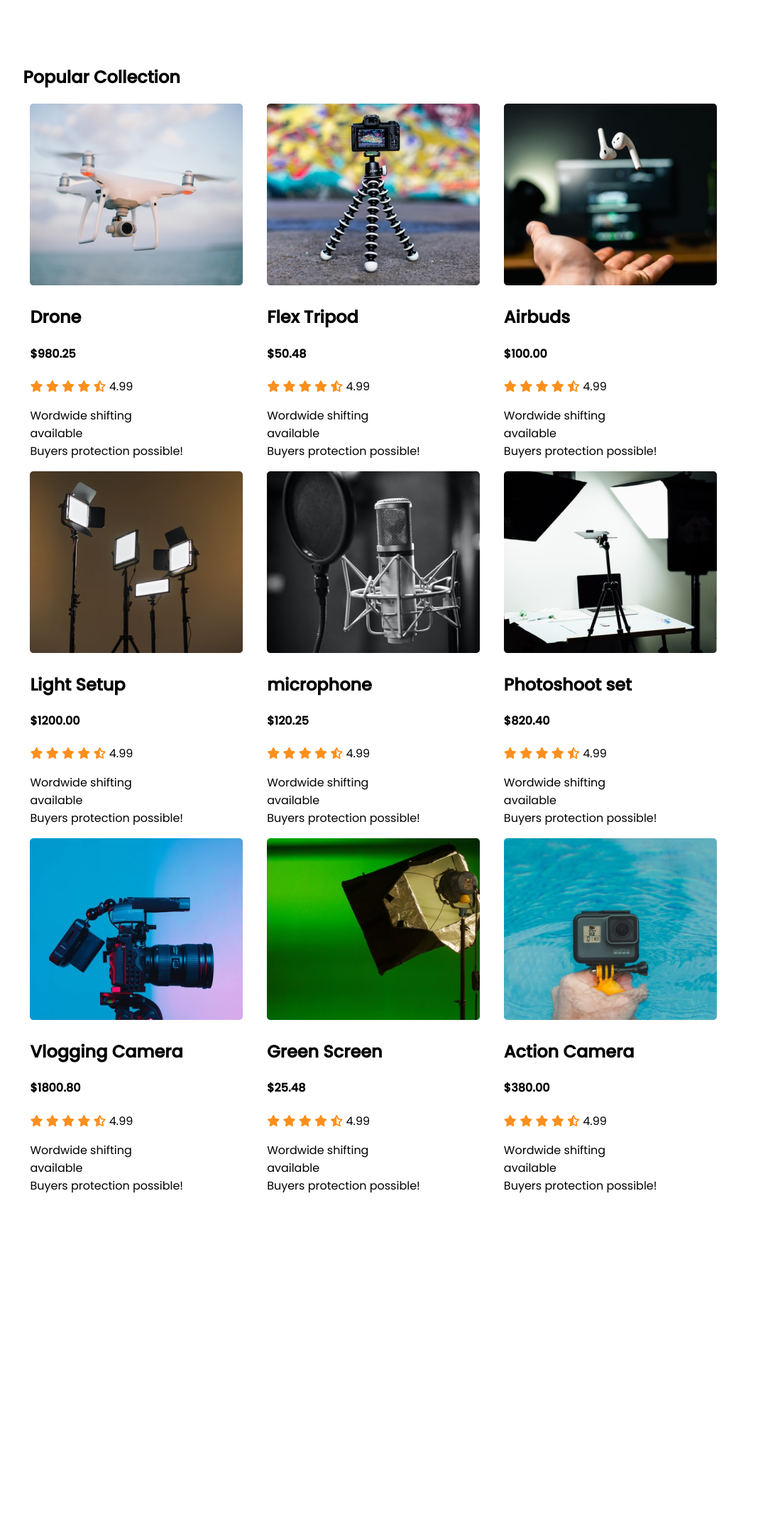
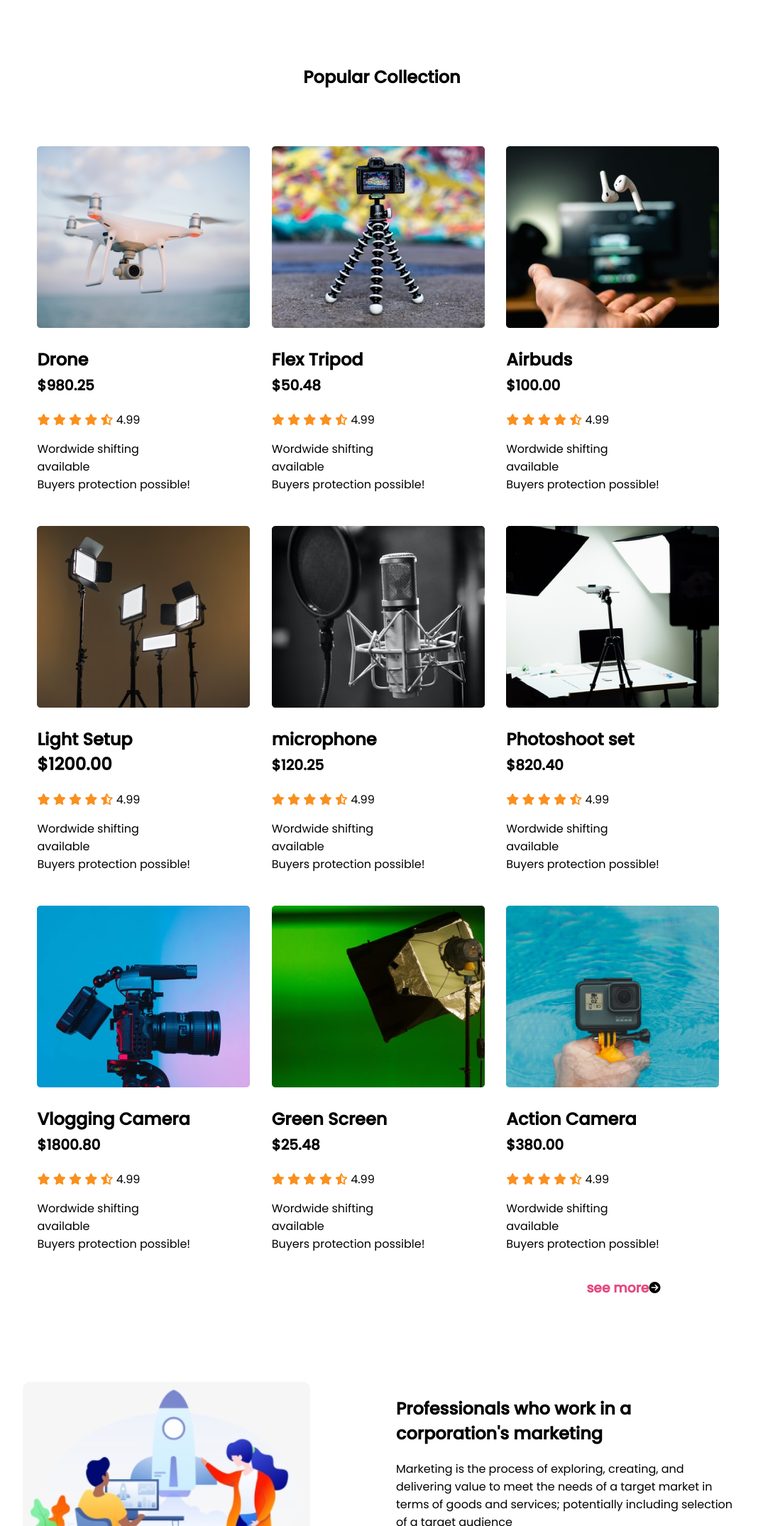
Before and after one commit to mizanurrahaman789/influencer-gears, a plain HTML site: page index.html in a window 1280 px wide. Shown: the part 650-2800 px from the top of the page at 71% size, without its empty margins (102-1177 px from the left). Before the commit the page ends 2369 px from the top, so only its background shows below. Drawn offline with Linux system fonts and the light colour scheme.

Commit message:
middle-area

```diff
--- a/index.html
+++ b/index.html
@@ -97,8 +97,8 @@
                                     <img src="images/drone.png" alt="">
                               </div>
                               <div class="detailes-file">
-                                    <h2>Drone</h2>
-                                    <h4>$980.25</h4>
+                                    <h2>Drone<br><span>$980.25</span></h2>
+
                                     <div class="rating">
                                           <i class="fas fa-star filde"></i>
                                           <i class="fas fa-star filde"></i>
@@ -115,8 +115,8 @@
                                     <img src="images/tripod.png" alt="">
                               </div>
                               <div class="detailes-file">
-                                    <h2>Flex Tripod</h2>
-                                    <h4>$50.48</h4>
+                                    <h2>Flex Tripod<br><span>$50.48</span></h2>
+
                                     <div class="rating">
                                           <i class="fas fa-star filde"></i>
                                           <i class="fas fa-star filde"></i>
@@ -133,8 +133,8 @@
                                     <img src="images/airpod.png" alt="">
                               </div>
                               <div class="detailes-file">
-                                    <h2>Airbuds</h2>
-                                    <h4>$100.00</h4>
+                                    <h2>Airbuds<br><span>$100.00</span></h2>
+
                                     <div class="rating">
                                           <i class="fas fa-star filde"></i>
                                           <i class="fas fa-star filde"></i>
@@ -151,8 +151,8 @@
                                     <img src="images/lights.png" alt="">
                               </div>
                               <div class="detailes-file">
-                                    <h2>Light Setup</h2>
-                                    <h4>$1200.00</h4>
+                                    <h2>Light Setup<br>$1200.00</h2>
+
                                     <div class="rating">
                                           <i class="fas fa-star filde"></i>
                                           <i class="fas fa-star filde"></i>
@@ -169,8 +169,8 @@
                                     <img src="images/mic.png" alt="">
                               </div>
                               <div class="detailes-file">
-                                    <h2>microphone</h2>
-                                    <h4>$120.25</h4>
+                                    <h2>microphone<br><span>$120.25</span></h2>
+
                                     <div class="rating">
                                           <i class="fas fa-star filde"></i>
                                           <i class="fas fa-star filde"></i>
@@ -187,8 +187,8 @@
                                     <img src="images/setup.png" alt="">
                               </div>
                               <div class="detailes-file">
-                                    <h2>Photoshoot set</h2>
-                                    <h4>$820.40</h4>
+                                    <h2>Photoshoot set<br><span>$820.40</span></h2>
+
                                     <div class="rating">
                                           <i class="fas fa-star filde"></i>
                                           <i class="fas fa-star filde"></i>
@@ -205,8 +205,8 @@
                                     <img src="images/camera.png" alt="">
                               </div>
                               <div class="detailes-file">
-                                    <h2>Vlogging Camera</h2>
-                                    <h4>$1800.80</h4>
+                                    <h2>Vlogging Camera<br><span>$1800.80</span></h2>
+
                                     <div class="rating">
                                           <i class="fas fa-star filde"></i>
                                           <i class="fas fa-star filde"></i>
@@ -223,8 +223,8 @@
                                     <img src="images/single-light.png" alt="">
                               </div>
                               <div class="detailes-file">
-                                    <h2>Green Screen</h2>
-                                    <h4>$25.48</h4>
+                                    <h2>Green Screen<br><span>$25.48</span></h2>
+
                                     <div class="rating">
                                           <i class="fas fa-star filde"></i>
                                           <i class="fas fa-star filde"></i>
@@ -241,8 +241,8 @@
                                     <img src="images/action.png" alt="">
                               </div>
                               <div class="detailes-file">
-                                    <h2>Action Camera</h2>
-                                    <h4>$380.00</h4>
+                                    <h2>Action Camera<br><span>$380.00</span></h2>
+
                                     <div class="rating">
                                           <i class="fas fa-star filde"></i>
                                           <i class="fas fa-star filde"></i>
@@ -253,13 +253,66 @@
                                           <p>Wordwide shifting<br>available<br>Buyers protection possible!</p>
                                     </div>
                               </div>
+                              <div class="text-more">
+                                    <h3><a>see more</a></h3>
+                                    <i class="fas fa-arrow-circle-right"></i>
+                              </div>
                         </div>
                   </div>
             </div>
       </section>
-      <!----------- middle section area start ---------->
+      <!----------- middle section area end ---------->
+
+      <!-- <section>
+            <div class="products-area">
 
 
+            </div>
+      </section> -->
+
+      <!-------- products--products-area--area------start-- -->
+      <section class="container">
+            <div class="products-area">
+                  <div class="products-img">
+                        <img src="images/marketing.png" alt="">
+
+                  </div>
+                  <div class="products-text">
+                        <h1>Professionals who work in a<br>corporation's marketing </h1>
+                        <p>Marketing is the process of exploring, creating, and delivering value to meet the needs of a
+                              target market in terms of goods and services; potentially including selection of a target
+                              audience</p>
+
+
+                        <h3 class="text-now"><a href="">Target option</a></h3>
+                  </div>
+
+            </div>
+      </section>
+      <!-------- products--products-area--area------end-- -->
+
+      <!-- --------fotter section start --------->
+
+      <footer>
+
+            <div class="footer-area">
+                  <div class="footers">
+                        <div class="footer-title">
+                              <h2>Influencer products</h2>
+                              <p>Copyright © 2020 influencer products<br>All rights reserved</p>
+                        </div>
+                        <div class="footer-icon">
+                              <i class="fab fa-instagram"></i>
+                              <i class="fab fa-twitter-square"></i>
+                              <i class="fab fa-linkedin"></i>
+                              <i class="fab fa-youtube-square"></i>
+
+                        </div>
+                  </div>
+            </div>
+
+      </footer>
+      <!-- --------fotter section end --------->
 
 
 </body>
--- a/style.css
+++ b/style.css
@@ -38,6 +38,9 @@ body{
       background-color: salmon;
       padding: 10px 40px;
 }
+.text-area a{
+      text-decoration: none;
+}
 
 .Influencer-img img{
       width: 100%;
@@ -61,13 +64,91 @@ body{
       display: grid;
       grid-template-columns: repeat(3, 1fr);
       flex-direction: column;
-      margin-left: 10px;
+      margin-left: 20px;
+
 }
 
+.text-title{
+      text-align: center;
+      margin-bottom: 50px;
+}
+
+.middle-about{
+      border: 2px silid oldlace;
+      margin-top: 30px;
+}
+.middle-about span{
+      font-size: 20px;
+}
 .fa-star.filde{
       color: #fb901e;
 }
 .fa-star-half-alt.filde{
       color: #fb901e;
 }
+.text-more{
+      display: flex;
+      align-items: center;
+      justify-content: center;
+
+}
+.text-more a{
+      text-decoration: none;
+      color: #e44880;
+}
 /*---------- middle section area end-------------- */
+
+
+/* -------products--products-area--area------start-------- */
+
+.products-area{
+      /* display: flex;
+      justify-content: center;
+      align-items: center; */
+      display: grid;
+      grid-template-columns: repeat(2, 1fr);
+}
+/* .products-img{
+      width: 40%;
+} */
+.products-text{
+      /* width: 60%; */
+      margin-left: 20px;
+}
+
+.products-img img{
+      width: 80%;
+      border-radius: 10px;
+}
+
+.text-now a{
+      text-decoration: none;
+}
+/* ----------products--products-area--area------start------- */
+
+/*-------- -----footer-area-start------------ */
+
+footer{
+      height: 30vh;
+      background-color: #0a0826;
+      margin-top: 50px;
+}
+.footer-area{
+      display: flex;
+      justify-content: center;
+      align-items: center;
+}
+.footer-title{
+      text-align: center;
+      color: seashell;
+      margin-top: 20px;
+}
+
+
+.footer-icon{
+      color: seashell;
+      text-align: center;
+}
+
+
+/*-------- -----footer-area-start------------ */
```
Also changed, not shown: images/marketing.png (added).
